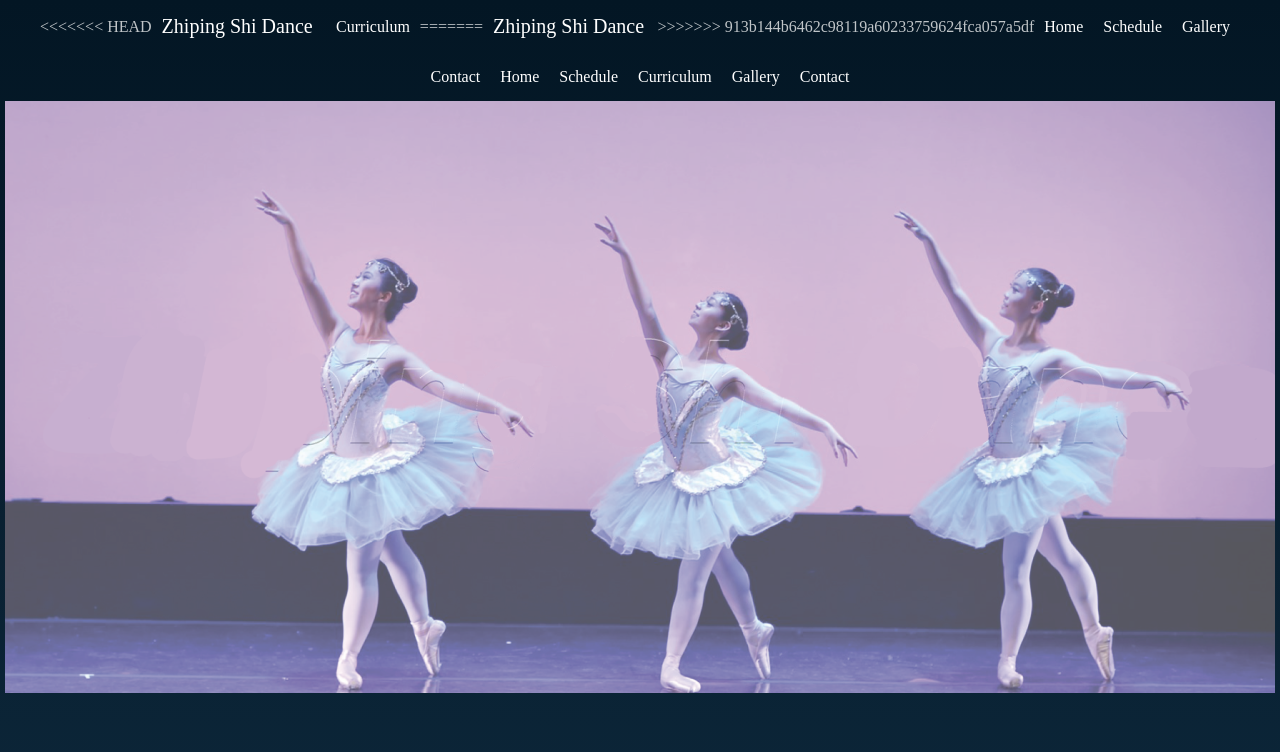
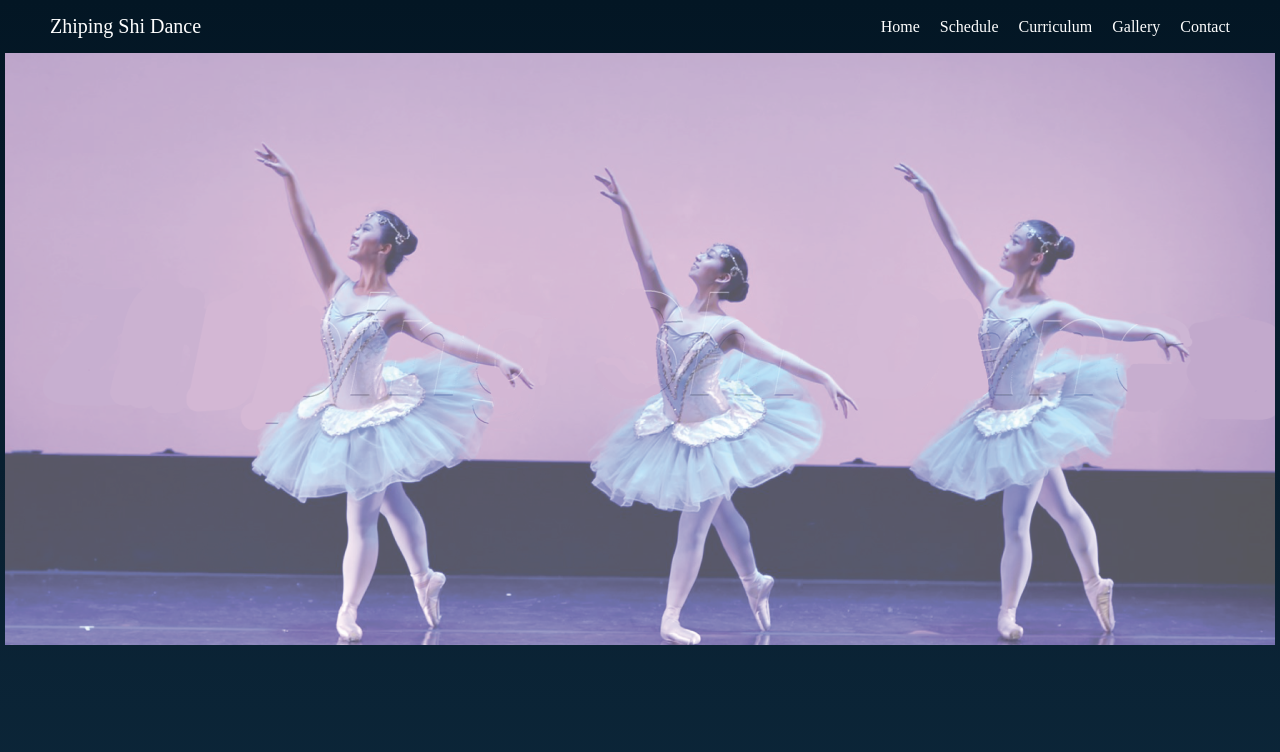
Before and after one commit to thoonuy/szpbeta, a plain HTML site: page Gallery.html in a window 1280 px wide. Shown: the top 752 px of the page. Drawn offline with nearby package versions, Linux system fonts and the light colour scheme.

Commit message:
resolved some conflicts

```diff
--- a/Gallery.html
+++ b/Gallery.html
@@ -29,11 +29,10 @@
     <!-- NAV BAR -->
     <nav>
         <ul class="menu">
-<<<<<<< HEAD
-            <li class="logo"><a href="#">Zhiping Shi Dance</a></li>
-            <li class="item"><a href="#">Home</a></li>
-            <li class="item"><a href="#">Schedule</a></li>
-            <div class="dropdown">
+            <li class="logo"><a href="index.html">Zhiping Shi Dance</a></li>
+            <li class="item"><a href="index.html">Home</a></li>
+            <li class="item"><a href="Schedule.html">Schedule</a></li>
+            <div class="item dropdown">
                    <li class="dropItem"><a href="#">Curriculum</a></li>
                       <div class="dropdown-content">
                         <a href="#">Class Types</a>
@@ -41,16 +40,8 @@
                         <a href="#">Showcase</a>
                       </div>
                 </div>
-            <li class="item"><a href="#">Gallery</a></li>
-            <li class="item"><a href="#">Contact</a></li>
-=======
-            <li class="logo"><a href="index2.html">Zhiping Shi Dance</a></li>
-            <li class="item"><a href="index.html">Home</a></li>
-            <li class="item"><a href="Schedule.html">Schedule</a></li>
-            <li class="item"><a href="Curriculum.html">Curriculum</a></li>
             <li class="item"><a href="Gallery.html">Gallery</a></li>
             <li class="item"><a href="Contact.html">Contact</a></li>
->>>>>>> 913b144b6462c98119a60233759624fca057a5df
             <li class="toggle"><span class="bars"></span></li>
         </ul>
     </nav>
```
Also changed, not shown: Contact.html (+9 -2 lines), index.html (+9 -23 lines).
